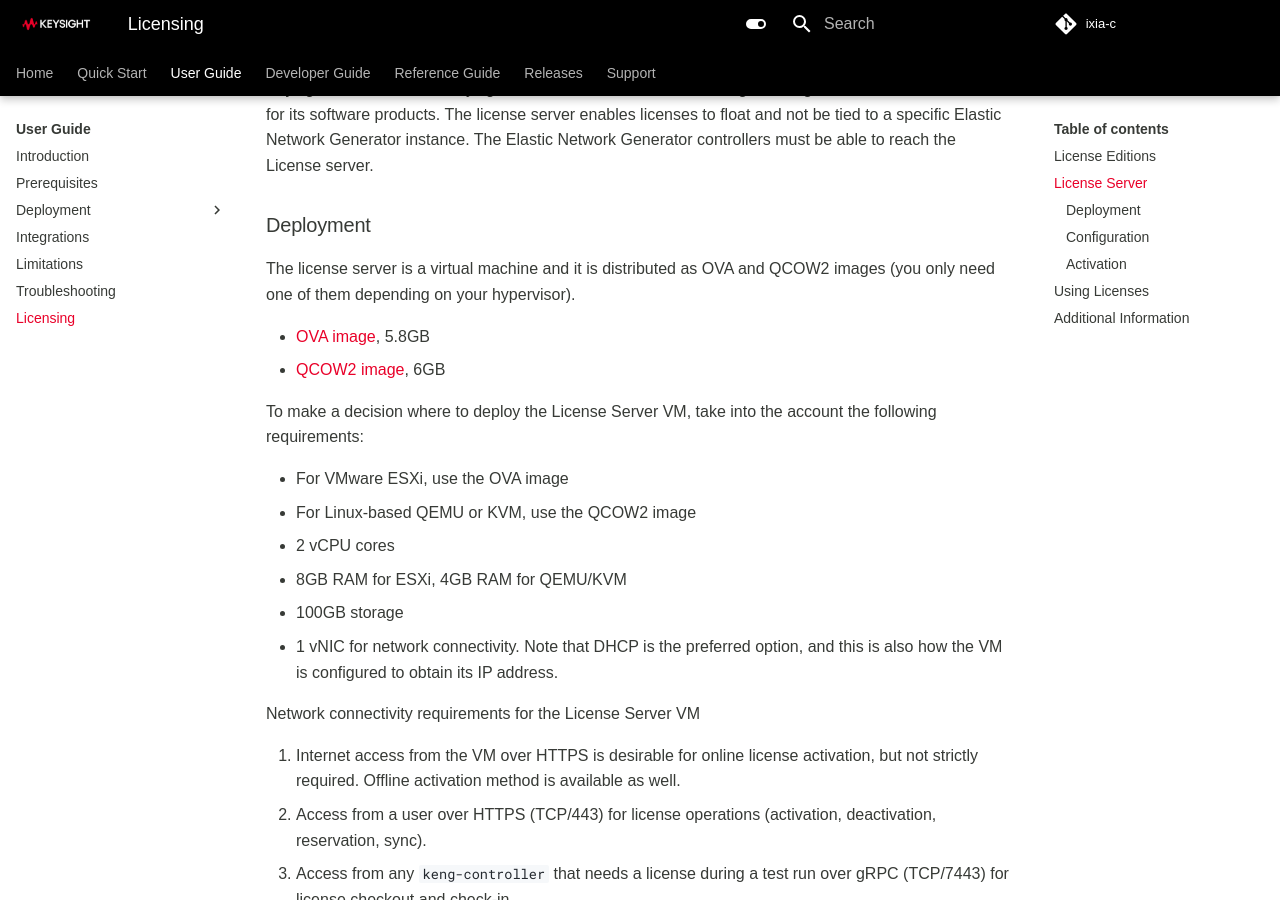
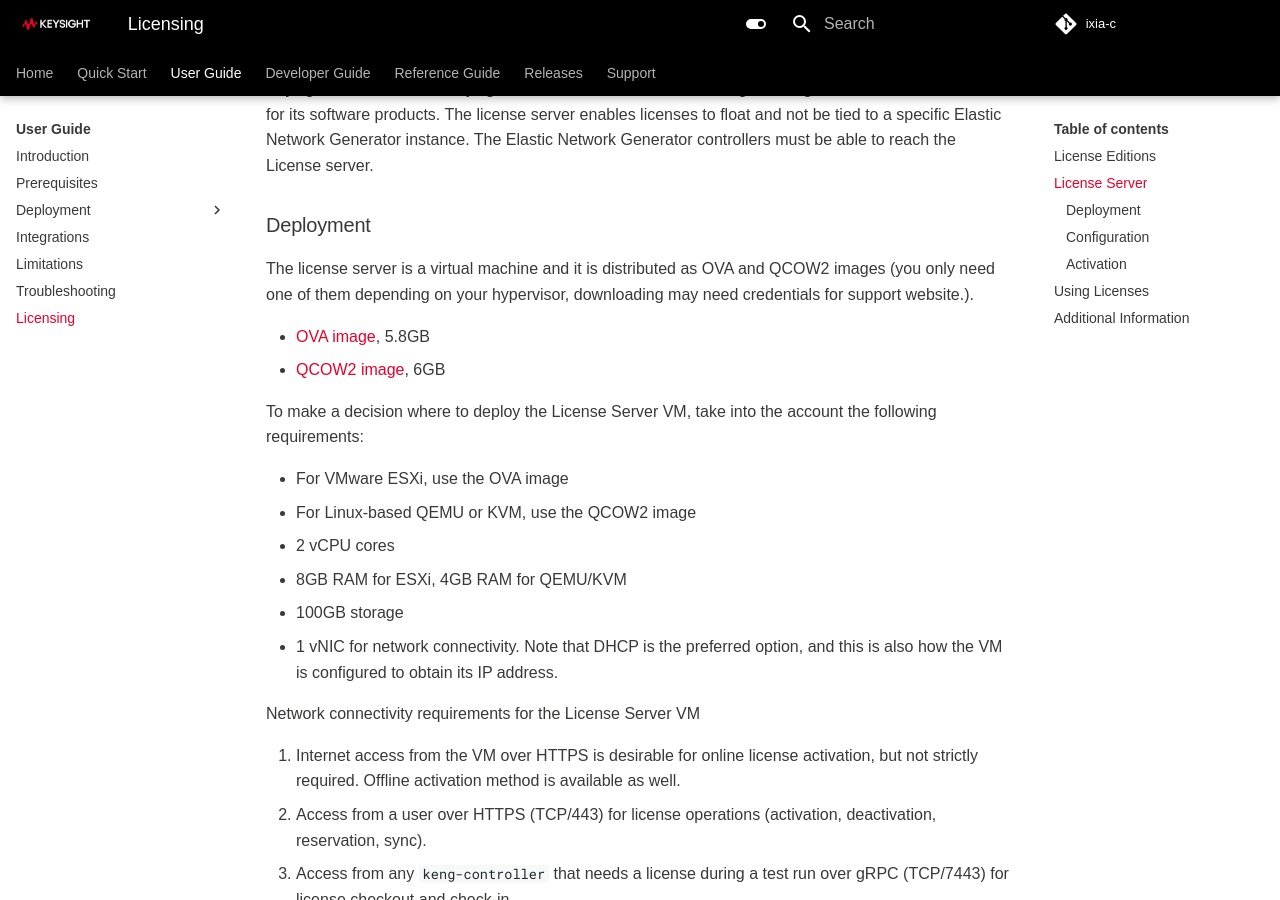
Before and after one commit to open-traffic-generator/ixia-c, an MkDocs documentation site: the page built from docs/licensing.md, in a window 1280 px wide and 900 px high, scrolled down 1221 px. Built offline with MkDocs 1.6.1 and Material for MkDocs 9.7.7, drawn with Linux system fonts in a browser that asks for light colours; some web fonts are replaced; comment, search, counter and statistics services are not loaded.

Commit message:
Updated licensing download links (#223)

```diff
--- a/docs/licensing.md
+++ b/docs/licensing.md
@@ -32,10 +32,10 @@
 
 ### Deployment
 
-The license server is a virtual machine and it is distributed as OVA and QCOW2 images (you only need one of them depending on your hypervisor).
+The license server is a virtual machine and it is distributed as OVA and QCOW2 images (you only need one of them depending on your hypervisor, downloading may need credentials for support website.).
 
-* [OVA image](https://storage.googleapis.com/kt-nas-images-cloud-ist/slum-4.2.0-208.ova), 5.8GB
-* [QCOW2 image](https://storage.googleapis.com/kt-nas-images-cloud-ist/slum-4.2.0-208.2.qcow2), 6GB
+* [OVA image](https://downloads.ixiacom.com/support/downloads_and_updates/public/KENG-License-Server-VM/4.4.0/4.4.0-202/slum-4.4.0-202.ova), 5.8GB
+* [QCOW2 image](https://downloads.ixiacom.com/support/downloads_and_updates/public/KENG-License-Server-VM/4.4.0/4.4.0-202/slum-4.4.0-202.qcow2), 6GB
 
 To make a decision where to deploy the License Server VM, take into the account the following requirements:
 
```
